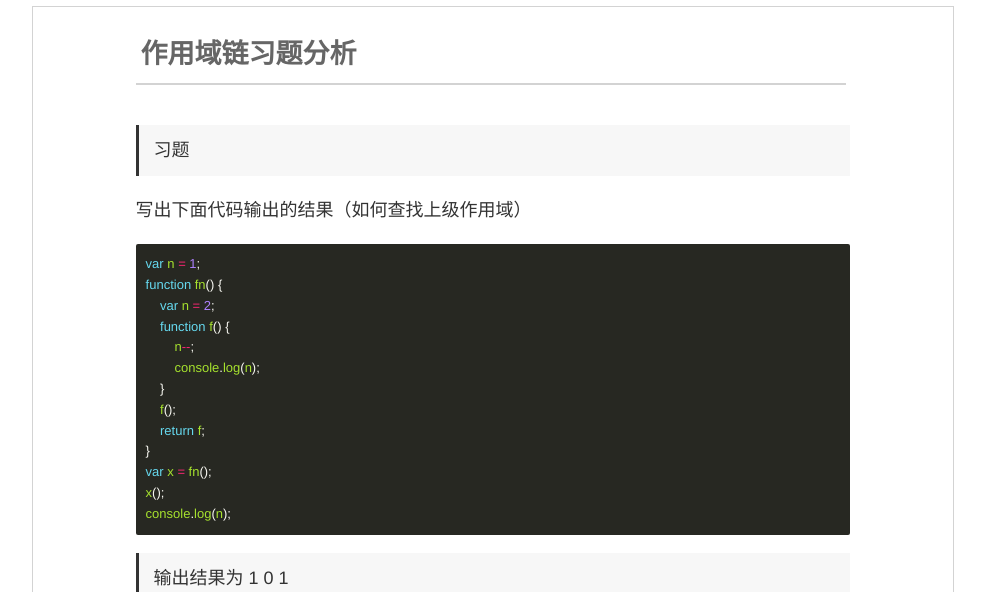
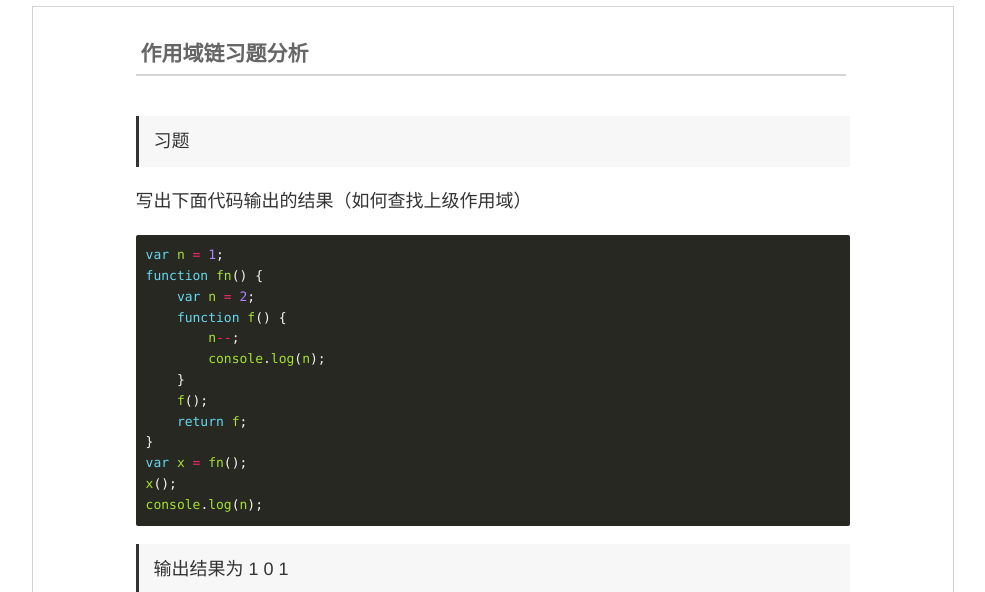
Before and after one commit to Tlilei/tlilei.github.io, a Jekyll site: the page built from _posts/2020-08-29-作用域和作用域链.md, in a window 1280 px wide. Shown: the top 592 px of the page, without its empty margins (147-1132 px from the left). Built offline with Jekyll 4.4.1, drawn with Linux system fonts in a browser that asks for light colours; grey boxes are pictures that could not be loaded.

Commit message:
updete css

```diff
--- a/static/css/common.css
+++ b/static/css/common.css
@@ -60,7 +60,7 @@
 }
 pre,
 code {
-  font-family: inherit;
+  font-family: Inconsolata, Consolas, "DEJA VU SANS MONO", "DROID SANS MONO", Proggy, monospace;
 }
 input:-webkit-autofill {
   /* 自动填充的文本颜色 */
--- a/static/css/post.css
+++ b/static/css/post.css
@@ -6,8 +6,8 @@
   line-height: 1.8;
 }
 .page-post .title {
-  font-family: "Palatino Linotype", "Book Antiqua", Palatino, Helvetica, STKaiti, SimSun, serif;
-  font-size: 1.5em;
+  font-family:STFangSong, Helvetica, Arial, Vernada, Tahoma, STXihei, "Microsoft YaHei", "Songti SC", SimSun, Heiti, sans-serif;
+  font-size: 21px;
   margin-bottom: 60px;
   margin-bottom: 40px;
   padding: 5px;
```
